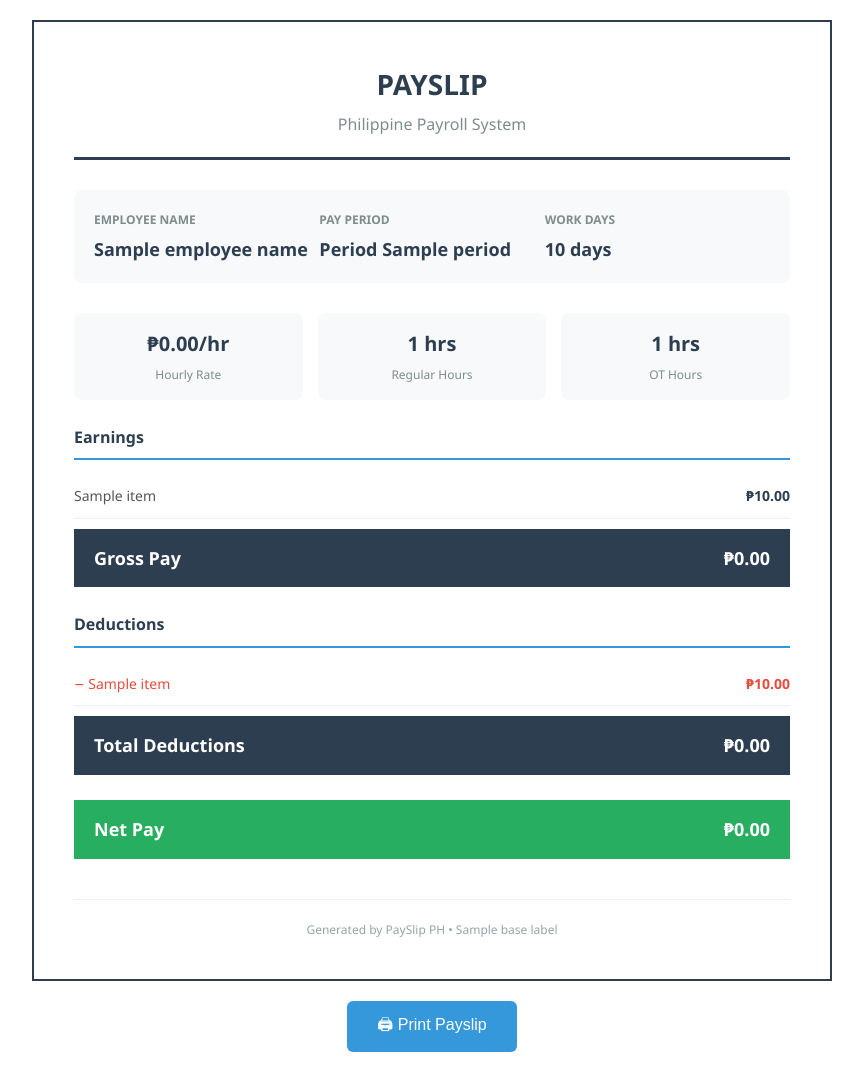
After one commit to anonymooshe/Payslip-PH, a Flask app: template app/templates/payslip_print.html in a window 1280 px wide. The commit adds this page. Shown: the whole page, without its empty margins (208-1071 px from the left). Run offline with Flask 3, Linux system fonts and the light colour scheme; the template is opened without the code that fills it: most values are stand-ins (such as "Sample title", 1, 10 or a date in 2020).

Commit message:
Refactor: reorganize to Flask app structure, add printable payslip, fix connection error
- Reorganize project into standard Flask layout (app/, templates/, static/)
- Add /print-payslip route with dedicated template for printing
- Fix "object is not iterable" error in earnings rendering
- Restore favicon.svg with route and HTML link tags
- Update imports and paths for new structure

```diff
--- a/server.py
+++ b/app/server.py
@@ -11,33 +11,22 @@ import secrets
 from collections import defaultdict
 from functools import wraps
 
-from flask import Flask, request, jsonify, send_file, make_response
+from flask import request, jsonify, render_template
 from markupsafe import escape
-from payroll import PayrollCalculator, DTREntry, DayType, PayPeriod, Deductions
+from app.payroll import PayrollCalculator, DTREntry, DayType, PayPeriod, Deductions
+from app import app
 
 # ─── Security config ──────────────────────────────────────────────────────────
 
-# Secret key for session management
-SECRET_KEY = os.environ.get("PAYSLIP_SECRET_KEY", secrets.token_hex(32))
-
-# Rate limiting: max requests per IP within a time window
-RATE_LIMIT_MAX = 30          # max requests
-RATE_LIMIT_WINDOW = 60       # seconds
-ip_requests: dict[str, list[float]] = defaultdict(list)
-
-# Input limits
-MAX_DTR_ENTRIES = 366         # max one per day in a year
-MAX_PAYLOAD_BYTES = 50 * 1024 # 50KB max request body
+RATE_LIMIT_MAX = 30
+RATE_LIMIT_WINDOW = 60
+MAX_DTR_ENTRIES = 366
+MAX_PAYLOAD_BYTES = 50 * 1024
 MAX_NAME_LENGTH = 120
 MAX_STATUS_LENGTH = 60
-MAX_SALARY = 10_000_000_000   # ₱10 billion cap
+MAX_SALARY = 10_000_000_000
 
-# ─── Flask app ────────────────────────────────────────────────────────────────
-
-app = Flask(__name__, static_folder=".")
-app.secret_key = SECRET_KEY
-app.config["MAX_CONTENT_LENGTH"] = MAX_PAYLOAD_BYTES
-app.config["JSON_AS_ASCII"] = False
+ip_requests: dict[str, list[float]] = defaultdict(list)
 
 
 # ─── Rate limiter ─────────────────────────────────────────────────────────────
@@ -138,12 +127,41 @@ VALID_RATE_MODES = {"monthly", "hourly", "straight"}
 
 @app.route("/")
 def landing():
-    return send_file("landing.html")
+    return render_template("landing.html")
 
 
 @app.route("/calculator")
 def calculator():
-    return send_file("index.html")
+    return render_template("index.html")
+
+
+@app.route("/favicon.svg")
+def favicon():
+    return app.send_static_file("favicon.svg")
+
+
+@app.route("/print-payslip", methods=["POST"])
+def print_payslip():
+    """Render printable payslip from POST data."""
+    data = request.get_json(silent=True)
+    if not data:
+        return jsonify({"error": "No data provided"}), 400
+
+    return render_template(
+        "payslip_print.html",
+        employee_name=data.get("employeeName", "Employee"),
+        period=data.get("period", "—"),
+        work_days=data.get("workDays", 0),
+        hourly_rate=data.get("hourlyRate", 0),
+        total_reg_hrs=data.get("totalRegHrs", 0),
+        total_ot_hrs=data.get("totalOTHrs", 0),
+        earnings=data.get("earnings", []),
+        deductions=data.get("deductions", []),
+        gross_pay=data.get("grossPay", 0),
+        total_deductions=data.get("totalDeductions", 0),
+        net_pay=data.get("netPay", 0),
+        base_label=data.get("baseLabel", "")
+    )
 
 
 @app.route("/compute", methods=["POST"])
--- a/landing.html
+++ b/app/templates/landing.html
@@ -7,6 +7,7 @@
 <meta http-equiv="X-Content-Type-Options" content="nosniff"/>
 <meta http-equiv="X-Frame-Options" content="DENY"/>
 <meta name="referrer" content="strict-origin-when-cross-origin"/>
+<link rel="icon" type="image/svg+xml" href="/favicon.svg"/>
 <title>PaySlip PH — Salary Calculator</title>
 <link href="https://fonts.googleapis.com/css2?family=DM+Serif+Display:ital@0;1&family=DM+Mono:wght@400;500&family=Outfit:wght@300;400;500;600&display=swap" rel="stylesheet"/>
 
--- /dev/null
+++ b/app/templates/payslip_print.html
@@ -0,0 +1,273 @@
+<!DOCTYPE html>
+<html lang="en">
+<head>
+  <meta charset="UTF-8">
+  <meta name="viewport" content="width=device-width, initial-scale=1.0">
+  <title>Payslip - {{ employee_name }}</title>
+  <style>
+    * { margin: 0; padding: 0; box-sizing: border-box; }
+
+    body {
+      font-family: 'Segoe UI', Tahoma, Geneva, Verdana, sans-serif;
+      background: white;
+      color: #2c3e50;
+      font-size: 14px;
+      line-height: 1.6;
+    }
+
+    .payslip-container {
+      max-width: 800px;
+      margin: 20px auto;
+      padding: 40px;
+      border: 2px solid #2c3e50;
+    }
+
+    .header {
+      text-align: center;
+      border-bottom: 3px solid #2c3e50;
+      padding-bottom: 20px;
+      margin-bottom: 30px;
+    }
+
+    .header h1 {
+      font-size: 28px;
+      color: #2c3e50;
+      margin-bottom: 5px;
+    }
+
+    .header p {
+      color: #7f8c8d;
+      font-size: 16px;
+    }
+
+    .employee-info {
+      display: flex;
+      justify-content: space-between;
+      margin-bottom: 30px;
+      padding: 20px;
+      background: #f8f9fa;
+      border-radius: 8px;
+    }
+
+    .info-block {
+      flex: 1;
+    }
+
+    .info-block h3 {
+      font-size: 12px;
+      text-transform: uppercase;
+      color: #7f8c8d;
+      margin-bottom: 5px;
+    }
+
+    .info-block p {
+      font-size: 18px;
+      font-weight: 600;
+      color: #2c3e50;
+    }
+
+    .section {
+      margin-bottom: 25px;
+    }
+
+    .section-title {
+      font-size: 16px;
+      font-weight: 600;
+      color: #2c3e50;
+      border-bottom: 2px solid #3498db;
+      padding-bottom: 8px;
+      margin-bottom: 15px;
+    }
+
+    .row {
+      display: flex;
+      justify-content: space-between;
+      padding: 10px 0;
+      border-bottom: 1px solid #ecf0f1;
+    }
+
+    .row:last-child {
+      border-bottom: none;
+    }
+
+    .label {
+      color: #555;
+    }
+
+    .amount {
+      font-weight: 600;
+      color: #2c3e50;
+    }
+
+    .deduction .label {
+      color: #e74c3c;
+    }
+
+    .deduction .amount {
+      color: #e74c3c;
+    }
+
+    .total-row {
+      display: flex;
+      justify-content: space-between;
+      padding: 15px 20px;
+      margin-top: 10px;
+      background: #2c3e50;
+      color: white;
+      font-size: 18px;
+      font-weight: 600;
+    }
+
+    .total-row.net {
+      background: #27ae60;
+    }
+
+    .metrics {
+      display: grid;
+      grid-template-columns: repeat(3, 1fr);
+      gap: 15px;
+      margin-bottom: 25px;
+    }
+
+    .metric-box {
+      background: #f8f9fa;
+      padding: 15px;
+      border-radius: 8px;
+      text-align: center;
+    }
+
+    .metric-box .value {
+      font-size: 20px;
+      font-weight: 600;
+      color: #2c3e50;
+    }
+
+    .metric-box .label {
+      font-size: 12px;
+      color: #7f8c8d;
+      margin-top: 5px;
+    }
+
+    .footer {
+      text-align: center;
+      margin-top: 40px;
+      padding-top: 20px;
+      border-top: 1px solid #ecf0f1;
+      color: #95a5a6;
+      font-size: 12px;
+    }
+
+    @media print {
+      body { background: white; }
+      .payslip-container { border: none; margin: 0; padding: 20px; }
+      button { display: none; }
+    }
+
+    .print-btn {
+      display: block;
+      margin: 20px auto;
+      padding: 12px 30px;
+      background: #3498db;
+      color: white;
+      border: none;
+      border-radius: 6px;
+      font-size: 16px;
+      cursor: pointer;
+    }
+
+    .print-btn:hover {
+      background: #2980b9;
+    }
+
+    @media print {
+      .print-btn { display: none; }
+    }
+  </style>
+</head>
+<body>
+  <div class="payslip-container">
+    <div class="header">
+      <h1>PAYSLIP</h1>
+      <p>Philippine Payroll System</p>
+    </div>
+
+    <div class="employee-info">
+      <div class="info-block">
+        <h3>Employee Name</h3>
+        <p>{{ employee_name }}</p>
+      </div>
+      <div class="info-block">
+        <h3>Pay Period</h3>
+        <p>Period {{ period }}</p>
+      </div>
+      <div class="info-block">
+        <h3>Work Days</h3>
+        <p>{{ work_days }} days</p>
+      </div>
+    </div>
+
+    <div class="metrics">
+      <div class="metric-box">
+        <div class="value">₱{{ "%.2f"|format(hourly_rate) }}/hr</div>
+        <div class="label">Hourly Rate</div>
+      </div>
+      <div class="metric-box">
+        <div class="value">{{ total_reg_hrs }} hrs</div>
+        <div class="label">Regular Hours</div>
+      </div>
+      <div class="metric-box">
+        <div class="value">{{ total_ot_hrs }} hrs</div>
+        <div class="label">OT Hours</div>
+      </div>
+    </div>
+
+    <div class="section">
+      <div class="section-title">Earnings</div>
+      {% for item in earnings %}
+      <div class="row">
+        <span class="label">{{ item.label }}</span>
+        <span class="amount">₱{{ "%.2f"|format(item.amount) }}</span>
+      </div>
+      {% endfor %}
+      <div class="total-row">
+        <span>Gross Pay</span>
+        <span>₱{{ "%.2f"|format(gross_pay) }}</span>
+      </div>
+    </div>
+
+    <div class="section">
+      <div class="section-title">Deductions</div>
+      {% for item in deductions %}
+      <div class="row deduction">
+        <span class="label">− {{ item.label }}</span>
+        <span class="amount">₱{{ "%.2f"|format(item.amount) }}</span>
+      </div>
+      {% endfor %}
+      <div class="total-row">
+        <span>Total Deductions</span>
+        <span>₱{{ "%.2f"|format(total_deductions) }}</span>
+      </div>
+    </div>
+
+    <div class="total-row net">
+      <span>Net Pay</span>
+      <span>₱{{ "%.2f"|format(net_pay) }}</span>
+    </div>
+
+    <div class="footer">
+      <p>Generated by PaySlip PH • {{ base_label }}</p>
+    </div>
+  </div>
+
+  <button class="print-btn" onclick="window.print()">🖨 Print Payslip</button>
+
+  <script>
+    window.onload = function() {
+      // Auto-print dialog
+      setTimeout(function() {
+        window.print();
+      }, 500);
+    }
+  </script>
+</body>
+</html>
--- /dev/null
+++ b/run.py
@@ -0,0 +1,7 @@
+#!/usr/bin/env python3
+from app import app
+from app.server import *
+
+if __name__ == "__main__":
+    print("  PaySlip PH backend running at http://localhost:8080")
+    app.run(debug=False, port=8080, host="127.0.0.1")
```
Also changed, not shown: app/__init__.py (added, +11 -0 lines), app/templates/index.html (renamed from index.html, +32 -3 lines), app/payroll.py (renamed from payroll.py), app/static/favicon.svg (added), 3 other files.
